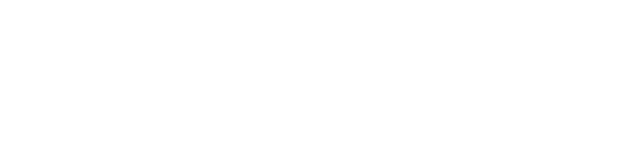
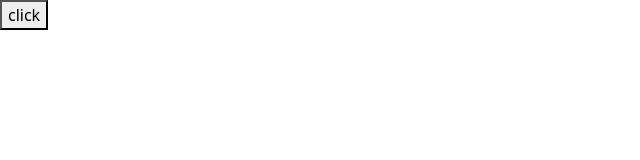
Before and after one commit to JONAVENCES/notificacion-push, a plain HTML site: page index.html in a window 1280 px wide. Shown: the whole page, without its empty margins (0-640 px from the left). Drawn offline with nearby package versions, Linux system fonts and the light colour scheme.

Commit message:
Update index.html

```diff
--- a/index.html
+++ b/index.html
@@ -15,6 +15,7 @@
   <script src="js/push.min.js"></script>
 
   <script>
+    function boton() {
       Push.create("HOLA MUNDO!", {
         body: "HAY MI MADRE EL BICHO",
         icon: 'img/logo.png',
@@ -24,8 +25,13 @@
           this.close();
         }
       });
+    }
+
   </script>
 
+  <button onclick="boton()">
+    click
+  </button>
 </body>
 
 </html>
```
Lines whose indentation alone changed are shown as unchanged.
